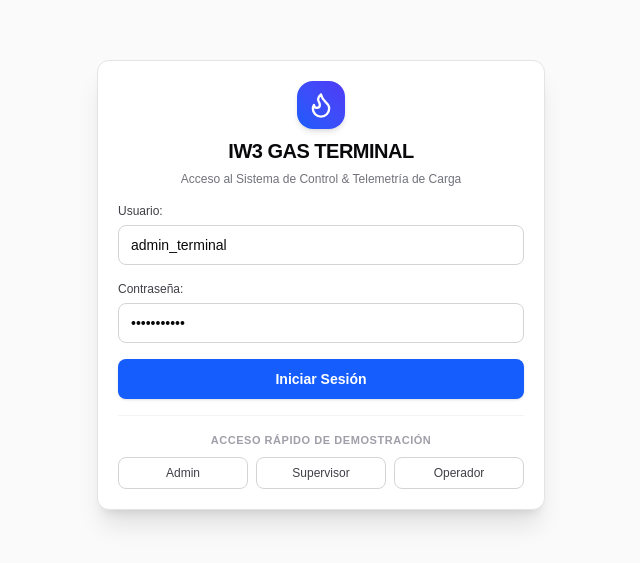
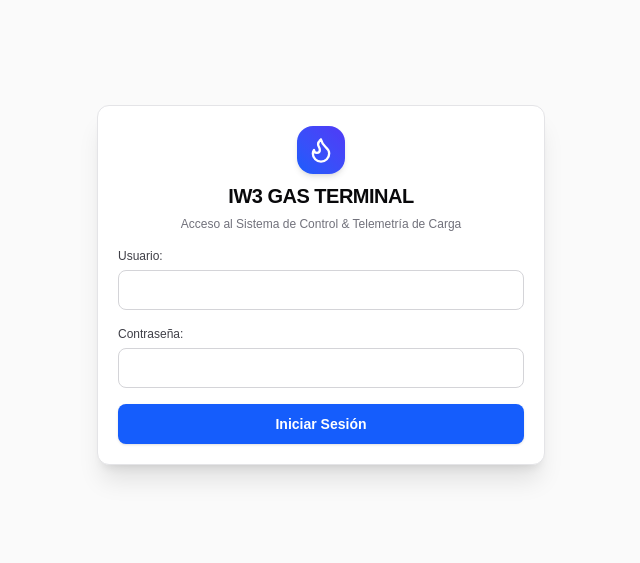
Before and after one commit to joacoContreras/iw3-gas-terminal-frontend, a Next.js app: page /login in a window 1280 px wide. Shown: the part 115-678 px from the top of the page, without its empty margins (319-959 px from the left). Built offline with nearby package versions, Linux system fonts and the light colour scheme.

Commit message:
feat(auth): login sin credenciales por defecto ni accesos de demostración

```diff
--- a/src/app/(auth)/login/page.tsx
+++ b/src/app/(auth)/login/page.tsx
@@ -3,50 +3,43 @@
 import * as React from "react";
 import { useRouter } from "next/navigation";
 import { useAuth } from "@/features/auth/context/AuthContext";
+import { errorMessage } from "@/services/api/client";
 import { Card, CardHeader, CardTitle, CardDescription, CardContent } from "@/components/ui/card";
 import { Input } from "@/components/ui/input";
 import { Button } from "@/components/ui/button";
 import { Flame } from "lucide-react";
 
+const END_REASON_TEXT = {
+  expired: "Tu sesión venció. Iniciá sesión de nuevo.",
+  unauthorized: "El servidor rechazó tu sesión. Iniciá sesión de nuevo.",
+} as const;
+
 export default function LoginPage() {
   const router = useRouter();
-  const { login, isAuthenticated } = useAuth();
+  const { login, isAuthenticated, isLoading: isRestoring, endReason } = useAuth();
 
-  const [username, setUsername] = React.useState("admin_terminal");
-  const [password, setPassword] = React.useState("password123");
-  const [isLoading, setIsLoading] = React.useState(false);
+  // Sin usuario ni contraseña por defecto: los datos los escribe la persona que entra.
+  const [username, setUsername] = React.useState("");
+  const [password, setPassword] = React.useState("");
+  const [isSubmitting, setIsSubmitting] = React.useState(false);
   const [error, setError] = React.useState<string | null>(null);
 
+  // Quien ya tiene sesión no necesita ver el login.
   React.useEffect(() => {
-    if (isAuthenticated) {
-      router.push("/");
-    }
+    if (isAuthenticated) router.replace("/");
   }, [isAuthenticated, router]);
 
   const handleSubmit = async (e: React.FormEvent) => {
     e.preventDefault();
-    setIsLoading(true);
+    setIsSubmitting(true);
     setError(null);
     try {
-      await login(username, password);
-      router.push("/");
-    } catch (err: any) {
-      setError(err.message || "Credenciales incorrectas");
-    } finally {
-      setIsLoading(false);
-    }
-  };
-
-  const handleQuickLogin = async (userRole: string) => {
-    setIsLoading(true);
-    setError(null);
-    try {
-      await login(userRole, "admin123");
-      router.push("/");
-    } catch (err: any) {
-      setError(err.message || "Error al iniciar sesión");
-    } finally {
-      setIsLoading(false);
+      await login(username.trim(), password);
+      router.replace("/");
+    } catch (err) {
+      // Mensaje real del backend ("Usuario o contraseña incorrectos") o del cliente (sin conexión, tiempo agotado).
+      setError(errorMessage(err, "No se pudo iniciar sesión"));
+      setIsSubmitting(false);
     }
   };
 
@@ -65,72 +58,53 @@ export default function LoginPage() {
           </CardDescription>
         </CardHeader>
         <CardContent className="space-y-4 pt-2">
+          {endReason && !error && (
+            <p role="status" className="rounded-lg bg-amber-50 dark:bg-amber-950/30 border border-amber-200 dark:border-amber-900 px-3 py-2 text-xs font-medium text-amber-800 dark:text-amber-300">
+              {END_REASON_TEXT[endReason]}
+            </p>
+          )}
+
           <form onSubmit={handleSubmit} className="space-y-4">
             <Input
               label="Usuario:"
               type="text"
+              name="username"
+              autoComplete="username"
+              autoCapitalize="none"
+              spellCheck={false}
               value={username}
               onChange={(e) => setUsername(e.target.value)}
-              placeholder="Ej: operador, admin"
               required
+              disabled={isSubmitting || isRestoring}
             />
 
             <Input
               label="Contraseña:"
               type="password"
+              name="password"
+              autoComplete="current-password"
               value={password}
               onChange={(e) => setPassword(e.target.value)}
-              placeholder="••••••••"
               required
+              disabled={isSubmitting || isRestoring}
             />
 
-            {error && <p className="text-xs text-rose-500 font-medium">{error}</p>}
+            {error && (
+              <p role="alert" className="text-xs text-rose-600 dark:text-rose-400 font-medium">
+                {error}
+              </p>
+            )}
 
             <Button
               type="submit"
               variant="primary"
               className="w-full shadow-sm font-semibold"
-              isLoading={isLoading}
+              isLoading={isSubmitting}
+              disabled={isRestoring}
             >
               Iniciar Sesión
             </Button>
           </form>
-
-          {/* Quick Demo Logins */}
-          <div className="pt-4 border-t border-zinc-100 dark:border-zinc-800">
-            <span className="text-[11px] font-semibold text-zinc-400 block mb-2 uppercase tracking-wider text-center">
-              Acceso Rápido de Demostración
-            </span>
-            <div className="grid grid-cols-3 gap-2">
-              <Button
-                type="button"
-                variant="outline"
-                size="sm"
-                onClick={() => handleQuickLogin("admin")}
-                className="text-xs h-8"
-              >
-                Admin
-              </Button>
-              <Button
-                type="button"
-                variant="outline"
-                size="sm"
-                onClick={() => handleQuickLogin("supervisor")}
-                className="text-xs h-8"
-              >
-                Supervisor
-              </Button>
-              <Button
-                type="button"
-                variant="outline"
-                size="sm"
-                onClick={() => handleQuickLogin("operador")}
-                className="text-xs h-8"
-              >
-                Operador
-              </Button>
-            </div>
-          </div>
         </CardContent>
       </Card>
     </div>
```
